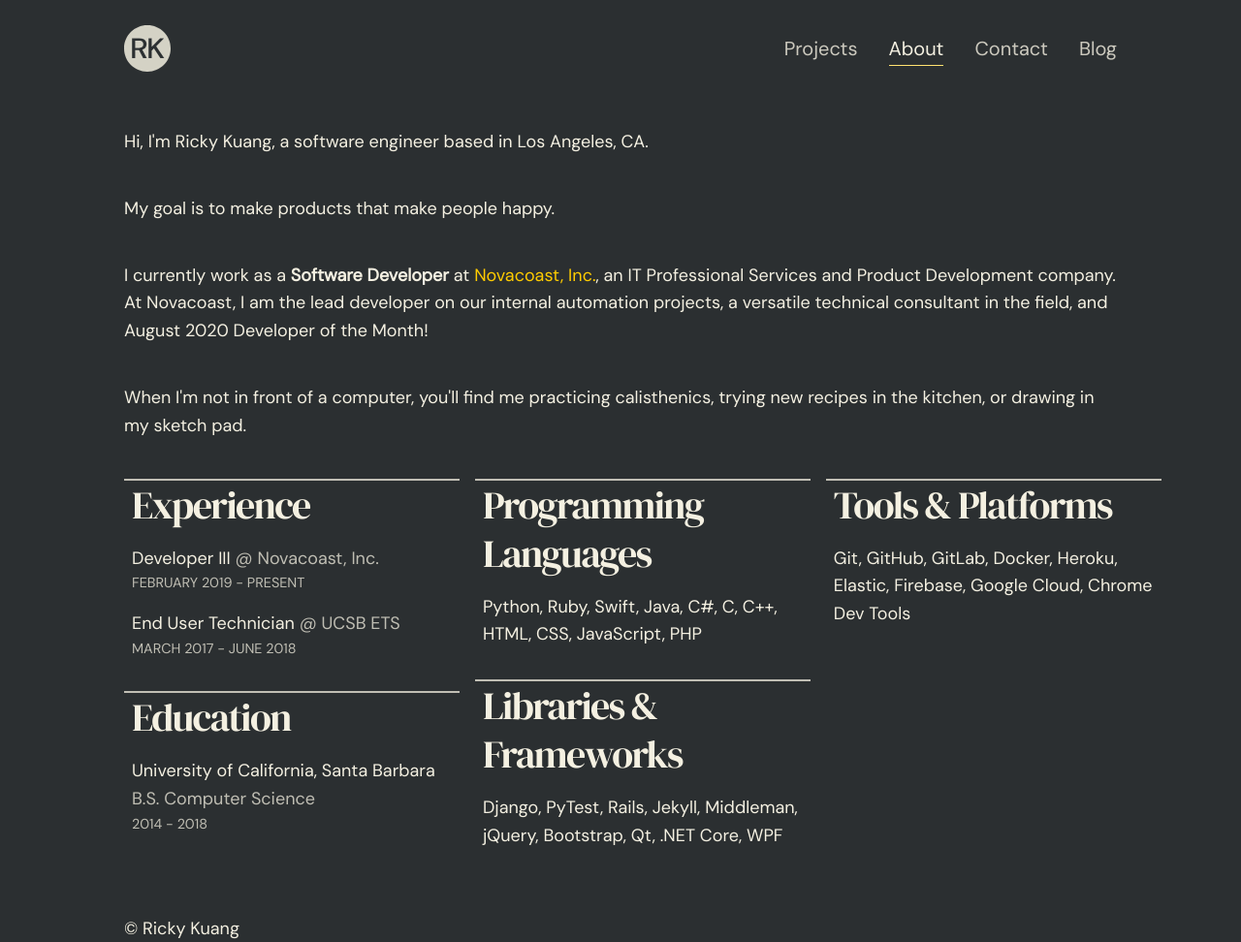
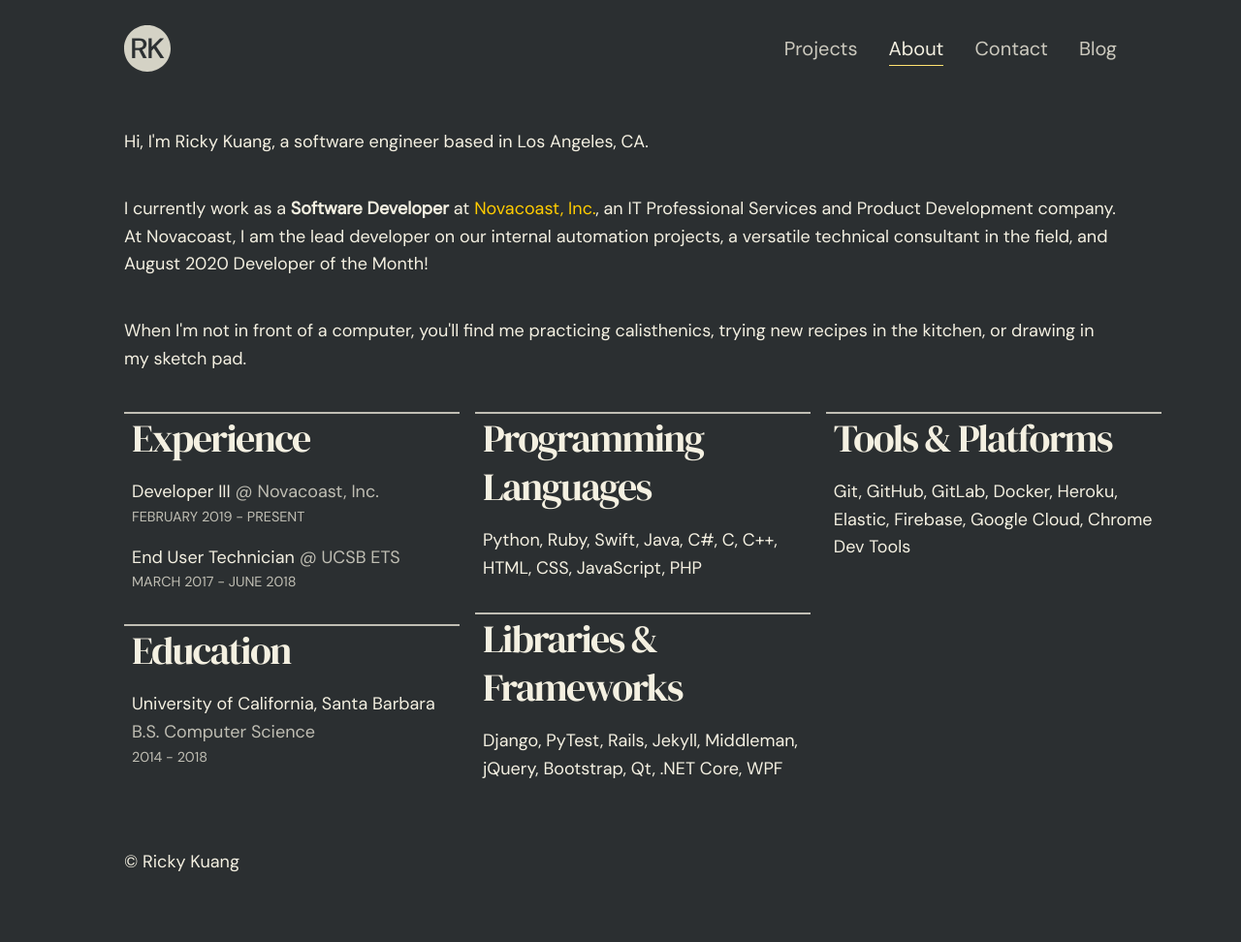
Before and after one commit to rkuang/rkuang.github.io, a Jekyll site: the page built from about.html, in a window 1280 px wide. Shown: the whole page at 97% size. Built offline with Jekyll 4.4.1, drawn with Linux system fonts in a browser that asks for light colours; some web fonts are replaced; after the commit the page ends 904 px from its top, so only the background shows below that.

Commit message:
remove temporary text

```diff
--- a/_includes/profile.html
+++ b/_includes/profile.html
@@ -1,10 +1,6 @@
 
 <p>
   Hi, I'm Ricky Kuang, a software engineer based in Los Angeles, CA.
-</p>
-
-<p>
-  My goal is to make products that make people happy.
 </p>
 
 <p>
```
